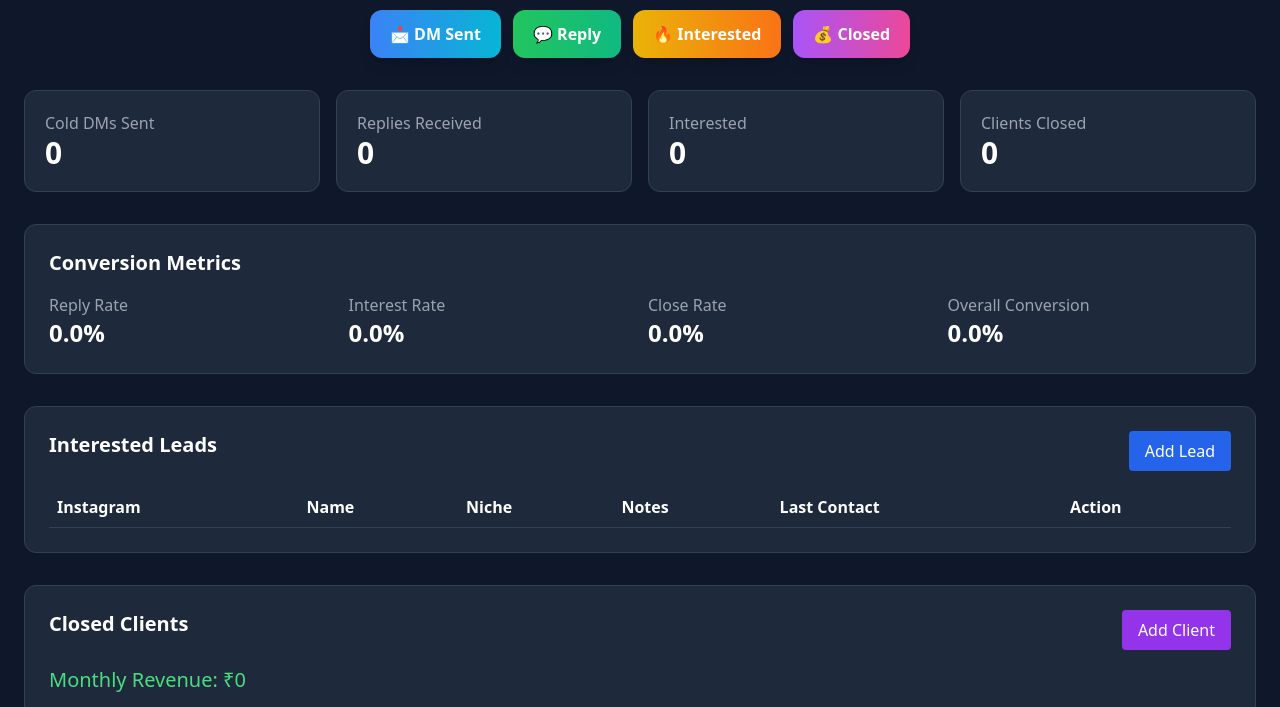
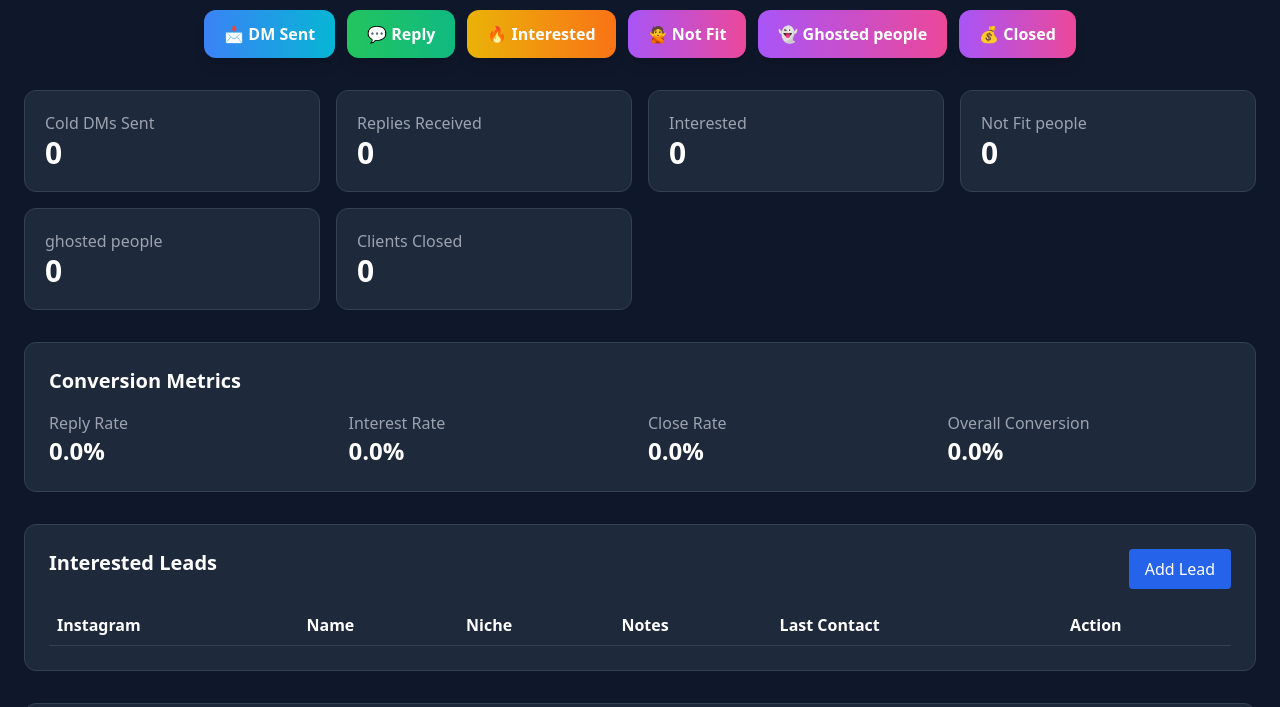
Before and after one commit to Smartypie112/Sales-Tracker, a plain HTML site: page index.html in a window 1280 px wide. Shown: the part 70-777 px from the top of the page. Drawn offline with nearby package versions, Linux system fonts and the light colour scheme.

Commit message:
Ghosted and notfit feature added

```diff
--- a/index.html
+++ b/index.html
@@ -44,7 +44,16 @@ body{
     class="bg-gradient-to-r from-yellow-500 to-orange-500 px-5 py-3 rounded-xl font-bold shadow-lg hover:scale-105 transition">
         🔥 Interested
     </button>
-
+    <button
+    onclick="updateMetric('notfit')"
+    class="bg-gradient-to-r from-purple-500 to-pink-500 px-5 py-3 rounded-xl font-bold shadow-lg hover:scale-105 transition">
+        🙅 Not Fit
+    </button>
+        <button
+    onclick="updateMetric('ghosted')"
+    class="bg-gradient-to-r from-purple-500 to-pink-500 px-5 py-3 rounded-xl font-bold shadow-lg hover:scale-105 transition">
+        👻 Ghosted people
+    </button>
     <button
     onclick="updateMetric('closed')"
     class="bg-gradient-to-r from-purple-500 to-pink-500 px-5 py-3 rounded-xl font-bold shadow-lg hover:scale-105 transition">
@@ -71,7 +80,14 @@ body{
             <p class="text-gray-400">Interested</p>
             <h2 id="interested" class="text-3xl font-bold">0</h2>
         </div>
-
+        <div class="card p-5 rounded-xl">
+            <p class="text-gray-400">Not Fit people</p>
+            <h2 id="notfit" class="text-3xl font-bold">0</h2>
+        </div>
+         <div class="card p-5 rounded-xl">
+            <p class="text-gray-400">ghosted people</p>
+            <h2 id="ghosted" class="text-3xl font-bold">0</h2>
+        </div>
         <div class="card p-5 rounded-xl">
             <p class="text-gray-400">Clients Closed</p>
             <h2 id="closed" class="text-3xl font-bold">0</h2>
@@ -211,7 +227,9 @@ function updateMetric(type){
         dmsSent: "add 1 DM Sent",
         replies: "add 1 Reply",
         interested: "add 1 Interested Lead",
-        closed: "add 1 Closed Client"
+        closed: "add 1 Closed Client",
+        ghosted: "add 1 Ghosted Client",
+        notfit: "add 1 NotFit people"
     };
 
     let confirmed = confirm(
```
